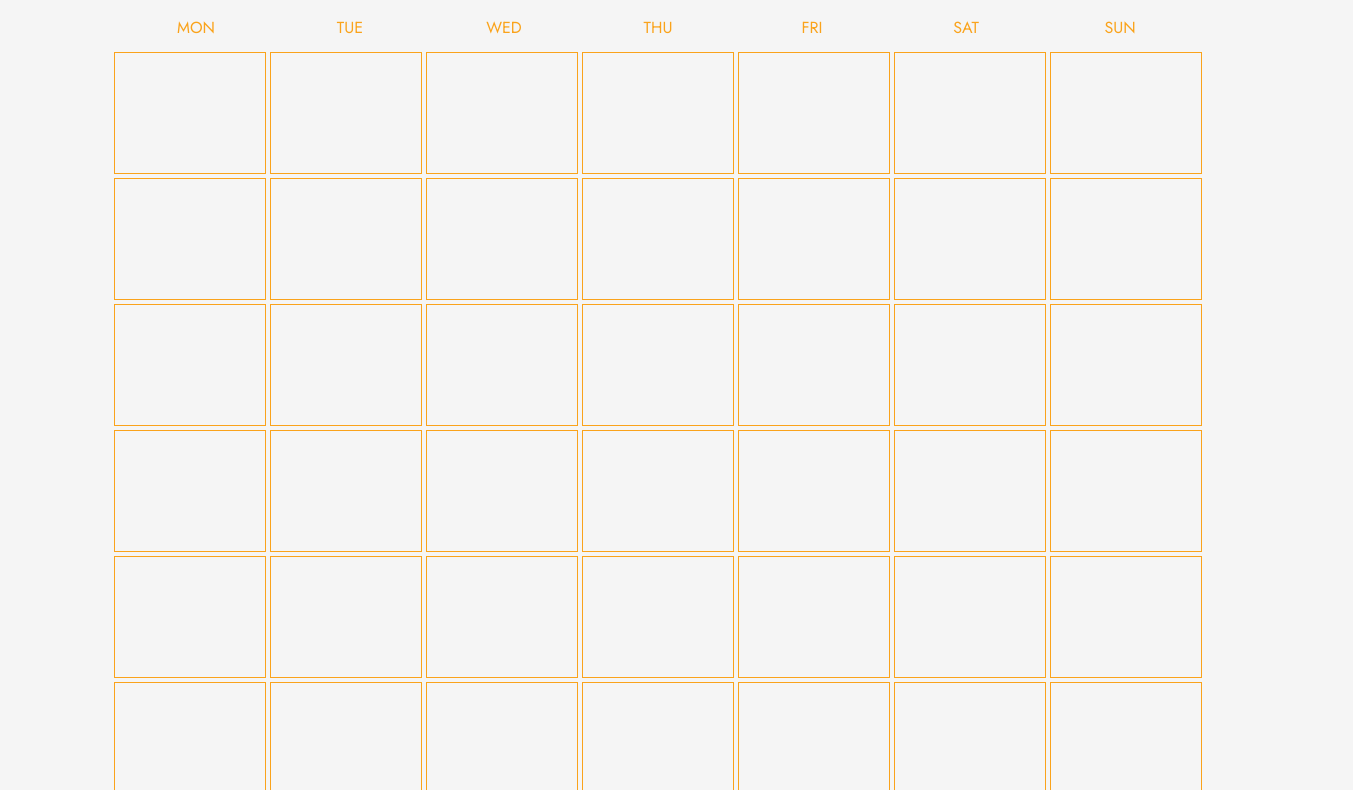
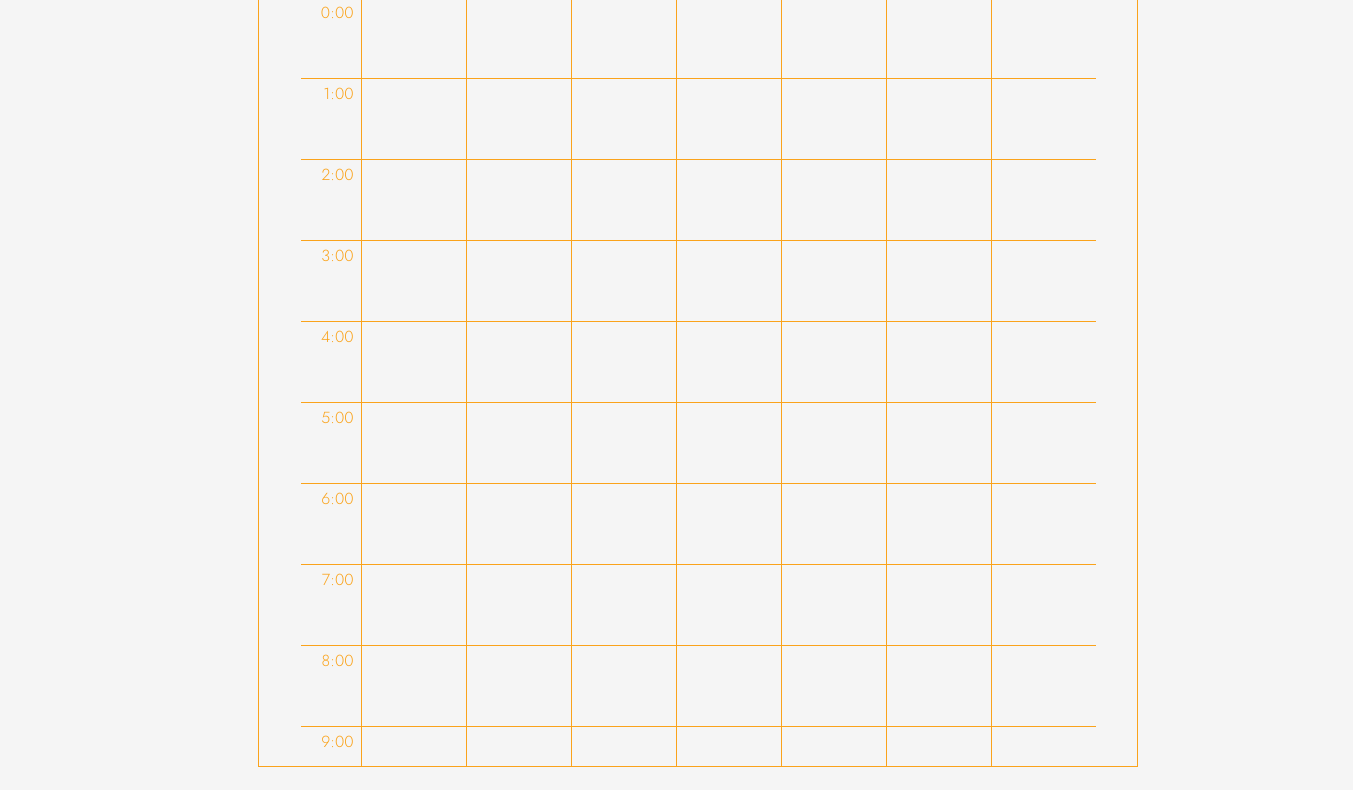
Before and after one commit to tom-odonovan/Calendar-SPA, a website: page static/index.html in a window 1280 px wide. Shown: the part 546-1336 px from the top of the page, 1353 px wide, since content can reach past the window. Drawn offline with Linux system fonts and the light colour scheme; a web font is replaced by a local one.

Commit message:
weekCode day view

```diff
--- a/package.json
+++ b/package.json
@@ -19,7 +19,8 @@
   "homepage": "https://github.com/tom-odonovan/Calendar-SPA#readme",
   "dependencies": {
     "axios": "^1.2.1",
-    "express": "^4.18.2"
+    "express": "^4.18.2",
+    "pg": "^8.8.0"
   },
   "devDependencies": {
     "jest": "^29.3.1",
--- a/static/index.html
+++ b/static/index.html
@@ -50,8 +50,8 @@
         }
     </script>
     <script src="./js/components/weekly.js"></script>
-    <script src="./js/components/render_daily.js"></script>
-    <script src="./js/components/month.js"></script>
+    <!-- <script src="./js/components/render_daily.js"></script>
+    <script src="./js/components/month.js"></script>      -->
 </body>
 <!-- <script defer src="./js/components/render_daily.js"></script> -->
 </html>
--- a/static/js/components/weekly.js
+++ b/static/js/components/weekly.js
@@ -1,33 +1,32 @@
-// Create a container for the calendar
+let today = new Date();
+
+function renderWeek() {
+  console.log(`Today's date = ${today}`);
+
   const calendarContainer = document.createElement('div');
   calendarContainer.classList.add('calendar-container');
 
-// Create a table element for the calendar
   const calendarTable = document.createElement('table');
 
-// Create the header row for the days of the week
   const weekHeaderRow = document.createElement('tr');
   weekHeaderRow.classList.add('week-header-row');
   const weekdays = ['MON', 'TUE', 'WED', 'THU', 'FRI', 'SAT', 'SUN'];
-weekdays.forEach(weekday => {
+  weekdays.forEach((weekday) => {
     const headerCell = document.createElement('th');
     headerCell.textContent = weekday;
     weekHeaderRow.appendChild(headerCell);
   });
   calendarTable.appendChild(weekHeaderRow);
 
-// Create a row for each hour of the day
   for (let hour = 0; hour < 24; hour++) {
     const hourRow = document.createElement('tr');
     hourRow.classList.add('hour-row');
 
-  // Create a cell for the hour
     const hourCell = document.createElement('td');
     hourCell.classList.add('hour-cell');
     hourCell.textContent = `${hour}:00`;
     hourRow.appendChild(hourCell);
 
-  // Create a cell for each day of the week
     for (let day = 0; day < 7; day++) {
       const dayCell = document.createElement('td');
       dayCell.classList.add('day-cell');
@@ -39,6 +38,81 @@ for (let hour = 0; hour < 24; hour++) {
 
   calendarContainer.appendChild(calendarTable);
 
-// Append the calendar to the page
-const main = document.getElementById('content')
+  const main = document.getElementById('content');
   main.appendChild(calendarContainer);
+}
+
+renderWeek();
+
+//------ Should get the day numbers as well -----//
+
+// let today = new Date();
+
+// function renderWeek() {
+//   console.log(`Today's date = ${today}`);
+
+//   // Determine the first and last days of the week to display
+//   const weekStart = new Date(today.getFullYear(), today.getMonth(), today.getDate() - today.getDay());
+//   const weekEnd = new Date(today.getFullYear(), today.getMonth(), today.getDate() + (6 - today.getDay()));
+
+//   // Clear the calendar container
+//   const calendarContainer = document.querySelector('.calendar-container');
+//   if (calendarContainer) {
+//     calendarContainer.innerHTML = '';
+//   }
+
+//   // Create a table element for the calendar
+//   const calendarTable = document.createElement('table');
+
+//   // Create the header row for the days of the week
+//   const weekHeaderRow = document.createElement('tr');
+//   weekHeaderRow.classList.add('week-header-row');
+//   const weekdays = ['MON', 'TUE', 'WED', 'THU', 'FRI', 'SAT', 'SUN'];
+//   for (let day = 0; day < 7; day++) {
+//     const currentDay = new Date(weekStart.getFullYear(), weekStart.getMonth(), weekStart.getDate() + day);
+//     const headerCell = document.createElement('th');
+//     headerCell.textContent = weekdays[day];
+//     const dayNumber = document.createElement('div');
+//     dayNumber.classList.add('day-number');
+//     dayNumber.textContent = currentDay.getDate();
+//     headerCell.appendChild(dayNumber);
+//     weekHeaderRow.appendChild(headerCell);
+//   }
+//   calendarTable.appendChild(weekHeaderRow);
+
+//   // Create a row for each hour of the day
+//   for (let hour = 0; hour < 24; hour++) {
+//     const hourRow = document.createElement('tr');
+//     hourRow.classList.add('hour-row');
+
+//     // Create a cell for the hour
+//     const hourCell = document.createElement('td');
+//     hourCell.classList.add('hour-cell');
+//     hourCell.textContent = `${hour}:00`;
+//     hourRow.appendChild(hourCell);
+
+//     // Create a cell for each day of the week
+//     for (let day = 0; day < 7; day++) {
+//       const dayCell = document.createElement('td');
+//       dayCell.classList.add('day-cell');
+
+//       // Only display cells for the days in the week being rendered
+//       const currentDay = new Date(weekStart.getFullYear(), weekStart.getMonth(), weekStart.getDate() + day);
+//       if (currentDay >= weekStart && currentDay <= weekEnd) {
+//         // Add content to the cell for the current day
+//         // ...
+//       }
+
+//       hourRow.appendChild(dayCell);
+//     }
+
+//     calendarTable.appendChild(hourRow);
+//   }
+
+//   calendarContainer.appendChild(calendarTable);
+
+//   const main = document.getElementById('content');
+//   main.appendChild(calendarContainer);
+// }
+
+// renderWeek();
```
Also changed, not shown: 1 other file. Lines whose indentation alone changed are shown as unchanged.
